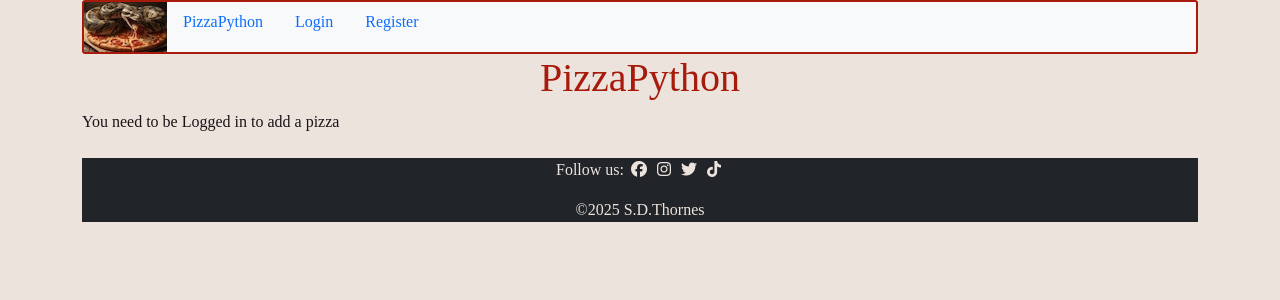
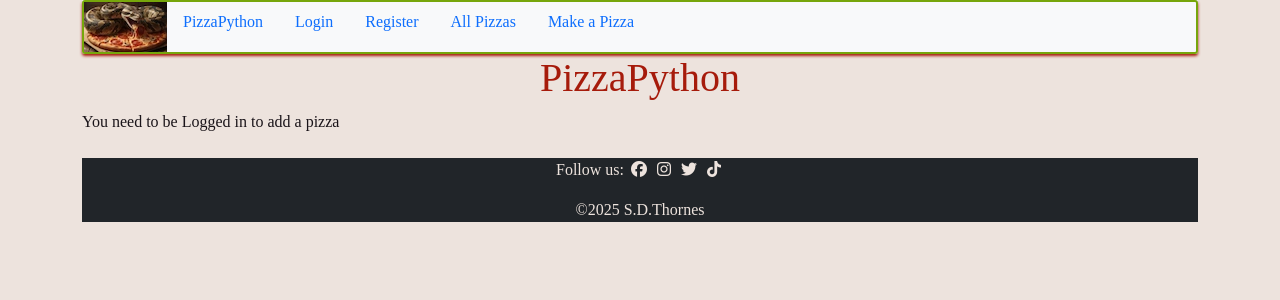
Before and after one commit to motogoatUK/pizza-python, a Django app: page /new-pizza/ in a window 1280 px wide. Shown: the top 300 px of the page. Run offline with Django 4.2, Linux system fonts and the light colour scheme; some libraries are stand-ins or nearby versions; some web fonts are replaced.

Commit message:
remove most edit a pizza buttons for better UI. redo mobile nav.

```diff
--- a/static/css/style.css
+++ b/static/css/style.css
@@ -39,6 +39,9 @@
 #nav-small {
     display:block;
 }
+#nav-small button {
+    width:142px;
+}
 #main-header {
     margin-top: 10px;
     position: relative;
@@ -68,8 +71,9 @@
     color: var(--light-shade);
 }
 .nav {
-    border:var(--primary) solid 2px;
-    border-radius:3px
+    border:var(--light-accent) solid 2px;
+    border-radius:3px;
+    box-shadow: 0 2px 3px var(--primary);
 }
 .my-pizza {
     border:var(--dark-shade) solid 2px;
--- a/templates/base.html
+++ b/templates/base.html
@@ -1,28 +1,32 @@
 {% load static%}
 
 {% url 'home' as home_url %}
-{% url 'login.url' as login_url %}
-{% url 'logout.url' as logout_url %}
+{% url 'all_pizzas' as pizzas_url %}
+{% url 'new_pizza' as new_pizza_url %}
 
+{% url 'login' as login_url %}
+{% url 'logout' as logout_url %}
 
 <!DOCTYPE html>
 <html lang="en">
-
 <head>
     <title>PizzaPython - {%block title%}Home{%endblock%}</title>
     <meta name="viewport" content="width=device-width, initial-scale=1" />
     <meta charset="utf-8">
+
     <!-- Google Fonts -->
     <link rel="preconnect" href="https://fonts.googleapis.com">
     <link rel="preconnect" href="https://fonts.gstatic.com" crossorigin>
     <link href="https://fonts.googleapis.com/css2?family=Almendra&family=Courgette&family=Shanti&display=swap"
         rel="stylesheet">
+
     <!-- favicon -->
     <link rel="apple-touch-icon" sizes="180x180" href="{% static 'images/favicon/apple-touch-icon.png'%}">
     <link rel="icon" type="image/png" sizes="32x32" href="{% static 'images/favicon/favicon-32x32.png'%}">
     <link rel="icon" type="image/png" sizes="16x16" href="{% static 'images/favicon/favicon-16x16.png'%}">
     <link rel="manifest" href="{% static 'images/favicon/site.webmanifest'%}">
     <!-- Font Awesome CSS -->
+
     <script src="https://kit.fontawesome.com/dfd0bfb19f.js" crossorigin="anonymous"></script>
 
     <!-- Bootstrap CSS -->
@@ -35,35 +39,47 @@
 
 <body>
     <div class="container">
+
         <!-- Navigation Bar shown on wider screens -->
         <nav id="navbar" class="sticky-top bg-light">
             <ul class="nav">
-                <a href="{% url 'home' %}">
+                <a href="{{ home_url }}">
                     <img src="{% static 'images/pizza-python-logo.webp' %}" alt="PP logo">
                 </a>
                 <li class="nav-item">
                     <a class="nav-link {% if request.path == home_url %}active " aria-current="page{% endif %}"
-                        href="{% url 'home' %}">PizzaPython
+                        href="{{ home_url }}">PizzaPython
                     </a>
                 </li>
                 {% if user.is_authenticated %}
                 <li class="nav-item">
                     <a class="nav-link {% if request.path == logout_url %}active" aria-current="page{% endif %}"
-                        href="{% url 'logout' %}">Logout</a>
+                        href="{{ logout_url }}">Logout</a>
                 </li>
                 {% else %}
 
                 <li class="nav-item">
                     <a class="nav-link {% if request.path == login_url %}active" aria-current="page{% endif %}"
-                        href="{% url 'login' %}">Login</a>
+                        href="{{ login_url }}">Login</a>
                 </li>
                 <li class="nav-item">
                     <a class="nav-link {% if request.path == login_url %}active" aria-current="page{% endif %}"
                         href="{% url 'signup' %}">Register</a>
                 </li>
                 {% endif %}
+                <li class="nav-item">
+                    <a class="nav-link {% if request.path == pizzas_url %}active " aria-current="page{% endif %}"
+                        href="{{ pizzas_url }}">All Pizzas
+                    </a>
+                </li>
+                <li class="nav-item">
+                    <a class="nav-link {% if request.path == new_pizza_url %}active " aria-current="page{% endif %}"
+                        href="{{ new_pizza_url }}">Make a Pizza
+                    </a>
+                </li>
             </ul>
         </nav>
+
         <!-- container for displaying messages -->
         <div class="container fixed-bottom">
             <div class="row">
@@ -78,12 +94,14 @@
                 </div>
             </div>
         </div>
+
         <!-- Main Content-->
         <main>
             {% block content %}
             <!-- main content shown here -->
             {% endblock content %}
         </main>
+
         <!-- Footer -->
         <footer class="footer mt-auto bg-dark">
             <p class="text-center">Follow us:
@@ -94,6 +112,7 @@
             </p>
             <p class="text-center">&copy;2025 S.D.Thornes</p>
         </footer>
+
         <!-- Bootstrap modal -->
         <div class="modal fade" id="modalWindow" tabindex="-1" role="dialog">
             <div class="modal-dialog" role="document">
@@ -113,11 +132,10 @@
                     </div>
                 </div>
             </div>
-    </div>
-    </div>
+        </div><!-- Modal end -->
+    </div><!-- container end -->
 
     <!-- Bootstrap JS -->
-
     <script src="https://cdn.jsdelivr.net/npm/bootstrap@5.3.8/dist/js/bootstrap.bundle.min.js"
         integrity="sha384-FKyoEForCGlyvwx9Hj09JcYn3nv7wiPVlz7YYwJrWVcXK/BmnVDxM+D2scQbITxI"
         crossorigin="anonymous"></script>
@@ -125,5 +143,4 @@
     <script src="{% static 'js/order-pizza.js' %}"></script>
     <script src="{% static 'js/delete-pizza.js' %}"></script>
 </body>
-
 </html>
--- a/templates/nav-small.html
+++ b/templates/nav-small.html
@@ -1,32 +1,37 @@
 <nav id="nav-small" class="sticky-top bg-dark">
     <hr>
-    <div class="container text-center mt-3">
-        <div class="row px-2 mb-2">
-            <a class="col-6" href="{% url 'home' %}">
-                <button type="button" class="btn btn-primary">
-                    Home
+    <div class="text-center">
+        <div class="row">
+            <div class="d-flex justify-content-around gap-2">
+                <a href="{% url 'home' %}">
+                    <button type="button" class="btn btn-primary">Home
                     </button></a>
-            <a class="col-6" href="#">
+                <a href="#">
                     <button type="button" class="btn btn-primary">About Us
                     </button></a>
             </div>
-        <div class="row px-2">{% if user.is_authenticated %}
-            <div class="" col-12>
-                Logged in as: {{user}}<br>
-                <a class="col-12" href="{% url 'logout' %}">
+            {% if user.is_authenticated %}
+            <div class="col-12 m-1">
+                Logged in as: {{user}}
+            </div>
+            <div class="d-flex justify-content-around gap-2 mt-1">
+                <a href="{% url 'logout' %}">
                     <button type="button" class="btn btn-primary">
                         Logout
                     </button></a>
+                <a href="{% url 'new_pizza' %}">
+                    <button type="button" class="btn btn-primary">Make a Pizza
+                    </button></a>
             </div>
             {% else %}
-            <a class="col-6" href="{% url 'login' %}">
-                <button type="button" class="btn btn-primary">
-                    Login
+            <div class="d-flex justify-content-around gap-2 mt-2">
+                <a href="{% url 'login' %}">
+                    <button type="button" class="btn btn-primary">Login
                     </button></a>
-            <a class="col-6" href="{% url 'signup' %}">
-                <button type="button" class="btn btn-primary">
-                    Register
+                <a href="{% url 'signup' %}">
+                    <button type="button" class="btn btn-primary">Register
                     </button></a>
+            </div>
             {% endif %}
         </div>
     </div>
```
Also changed, not shown: pizza/templates/pizza/index.html (+3 -11 lines). Lines whose indentation alone changed are shown as unchanged.
